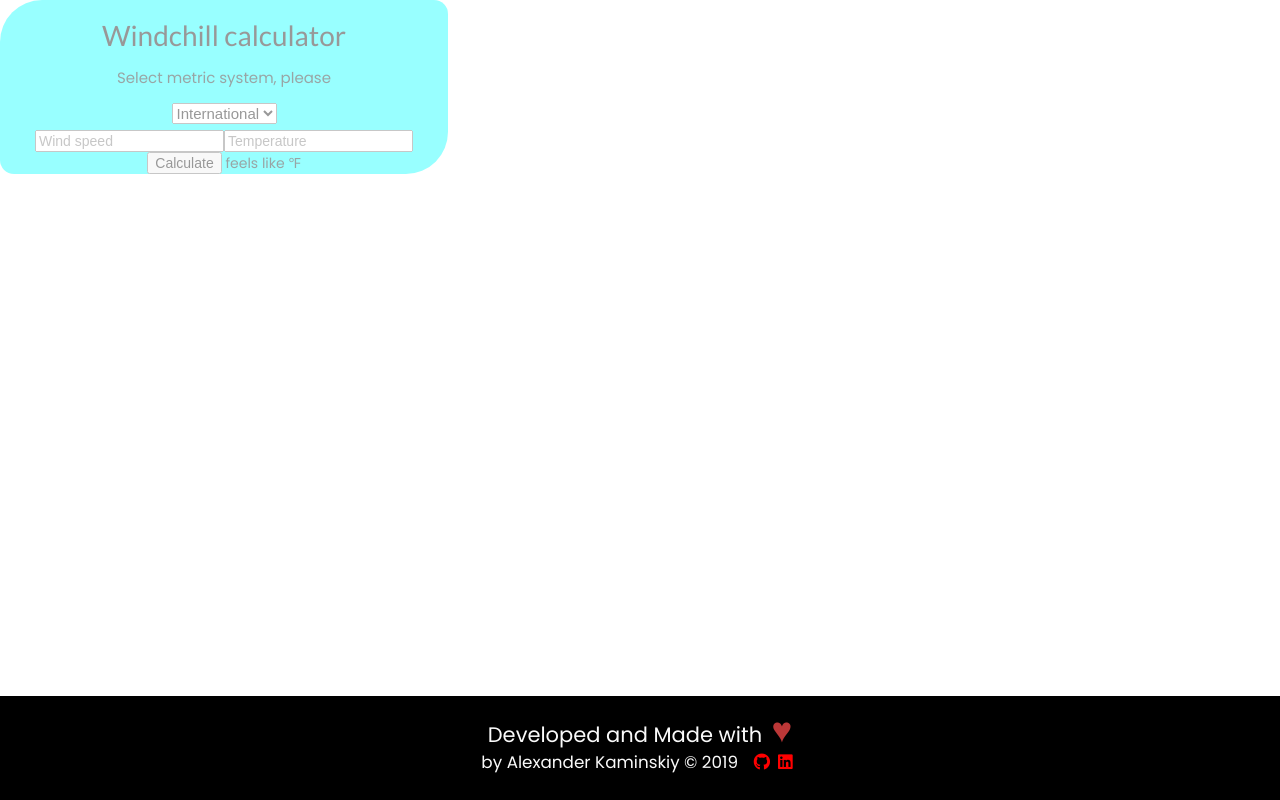
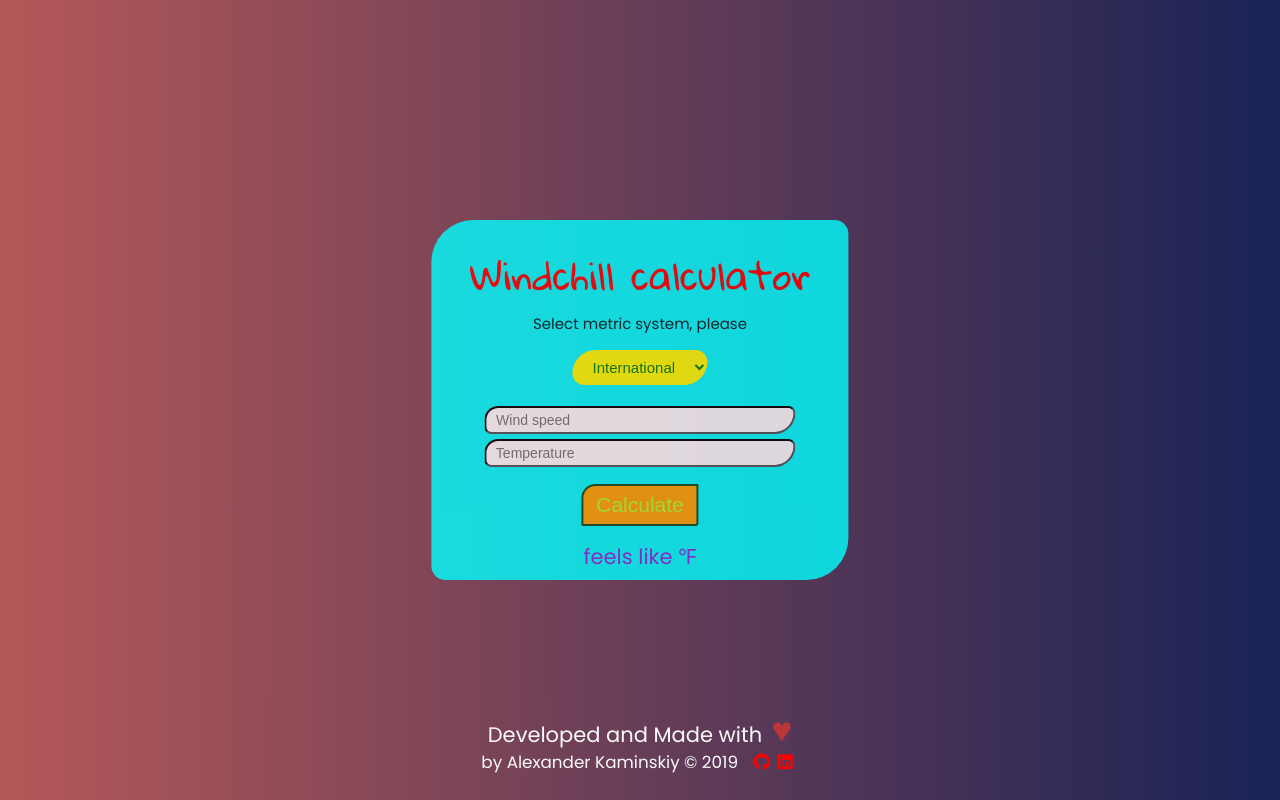
Before and after one commit to aussftw/windchill, a React (Create React App) app: page / in a window 1280 px wide. Built offline with nearby package versions, Linux system fonts and the light colour scheme.

Commit message:
working with main element styles

```diff
--- a/src/Components/App.css
+++ b/src/Components/App.css
@@ -1,27 +1,62 @@
 @import url("https://fonts.googleapis.com/css?family=Poppins");
+@import url("https://fonts.googleapis.com/css?family=Gloria+Hallelujah");
 
 .container {
   font-family: "Poppins", sans-serif;
-  display: inline-block;
+  display: block;
   justify-content: center;
   text-align: center;
   background-color: aqua;
-  opacity: 0.4;
+  opacity: 0.8;
   border-radius: 3rem 1rem 3rem;
-  width: 35%;
+  position: absolute;
+  left: 50%;
+  top: 50%;
+  transform: translate(-50%, -50%);
+  height: 45%;
+  padding: 1rem;
 }
 
-h1 {
-  color: black;
+.app_title {
+  font-family: "Gloria Hallelujah", cursive;
+  color: red;
   font-weight: 200;
+  font-size: 2.7rem;
+  margin-top: 2rem;
 }
 
 .metric_selector {
   font-family: "Poppins", sans-serif;
   font-size: 15px;
   padding: 0.2rem;
-  margin: 1rem;
-  margin-bottom: 0.2rem;
+  margin-top: 1rem;
+}
+
+select {
+  margin-bottom: 1.1rem;
+  background-color: yellow;
+  color: green;
+  padding: 8px 16px;
+  border: 0.2rem;
+  border-radius: 2rem 1rem;
+  cursor: pointer;
+}
+
+select:focus {
+  outline: 0;
+}
+.inputs {
+  justify-content: center;
+  display: block;
+  border: 0.2rem;
+}
+
+.input {
+  margin: 0.2rem;
+  border-color: black;
+  border-radius: 2rem 1rem 3rem;
+  width: 80%;
+  height: 2rem;
 }
 
 input[type="number"]::-webkit-inner-spin-button,
@@ -32,3 +67,25 @@ input[type="number"]::-webkit-outer-spin-button {
 input:focus {
   background-color: yellow;
 }
+
+.calc {
+  background-color: orange;
+  width: 30%;
+  height: 3rem;
+  margin: 1rem;
+  border-radius: 1rem 1px 3px;
+  font-size: 1.5rem;
+  color: greenyellow;
+  border: 0.2rem solid #0e4f1f;
+}
+
+button:focus {
+  outline: 0;
+}
+
+.result {
+  color: blueviolet;
+  font-weight: 500;
+  font-size: 1.5rem;
+  margin: 0.5rem;
+}
--- a/src/Components/App.js
+++ b/src/Components/App.js
@@ -78,7 +78,7 @@ class App extends React.Component {
       <div>
         <div className="container">
           <div className="metric_selector">
-            <h1>Windchill calculator</h1>
+            <h1 className="app_title">Windchill calculator</h1>
             <p>Select metric system, please</p>
             <select onChange={this.onSystemChange}>
               <option value="International">International</option>
@@ -87,8 +87,9 @@ class App extends React.Component {
           </div>
           <div className="inputs">
             <input
+              className="input"
               type="number"
-              placeholder="Wind speed"
+              placeholder="  Wind speed"
               onChange={this.onWindspeedChange}
               required
             />
@@ -96,14 +97,20 @@ class App extends React.Component {
               {this.state.windspeed}
             </label>
             <input
+              className="input"
               type="number"
-              placeholder="Temperature"
+              placeholder="  Temperature"
               onChange={this.onTemperatureChange}
               required
             />
+            <label htmlFor="wind-speed" className="inline-label">
+              {this.state.temperature}
+            </label>
           </div>
-          <button onClick={this.windChill}>Calculate</button>
-          {this.renderResult()}
+          <button className="calc" onClick={this.windChill}>
+            Calculate
+          </button>
+          <div className="result">{this.renderResult()}</div>
         </div>
         <Footer />
       </div>
--- a/src/Components/footer/footer.css
+++ b/src/Components/footer/footer.css
@@ -6,7 +6,7 @@
   text-align: center;
   padding: 1.2rem;
   padding-bottom: 2rem;
-  background-color: black;
+  background: linear-gradient(to right, rgb(181, 88, 88), rgb(25, 35, 86));
   width: 100%;
   position: fixed;
   bottom: 0;
--- /dev/null
+++ b/src/index.css
@@ -0,0 +1,10 @@
+body {
+  margin: 0;
+  padding: 0;
+  -webkit-font-smoothing: antialiased;
+  -moz-osx-font-smoothing: grayscale;
+  background: linear-gradient(to right, rgb(181, 88, 88), rgb(25, 35, 86));
+}
+button {
+  cursor: pointer;
+}
--- a/src/index.js
+++ b/src/index.js
@@ -1,5 +1,6 @@
 import React from "react";
 import ReactDOM from "react-dom";
 import App from "./Components/App";
+import "./index.css";
 
 ReactDOM.render(<App />, document.querySelector("#root"));
```
